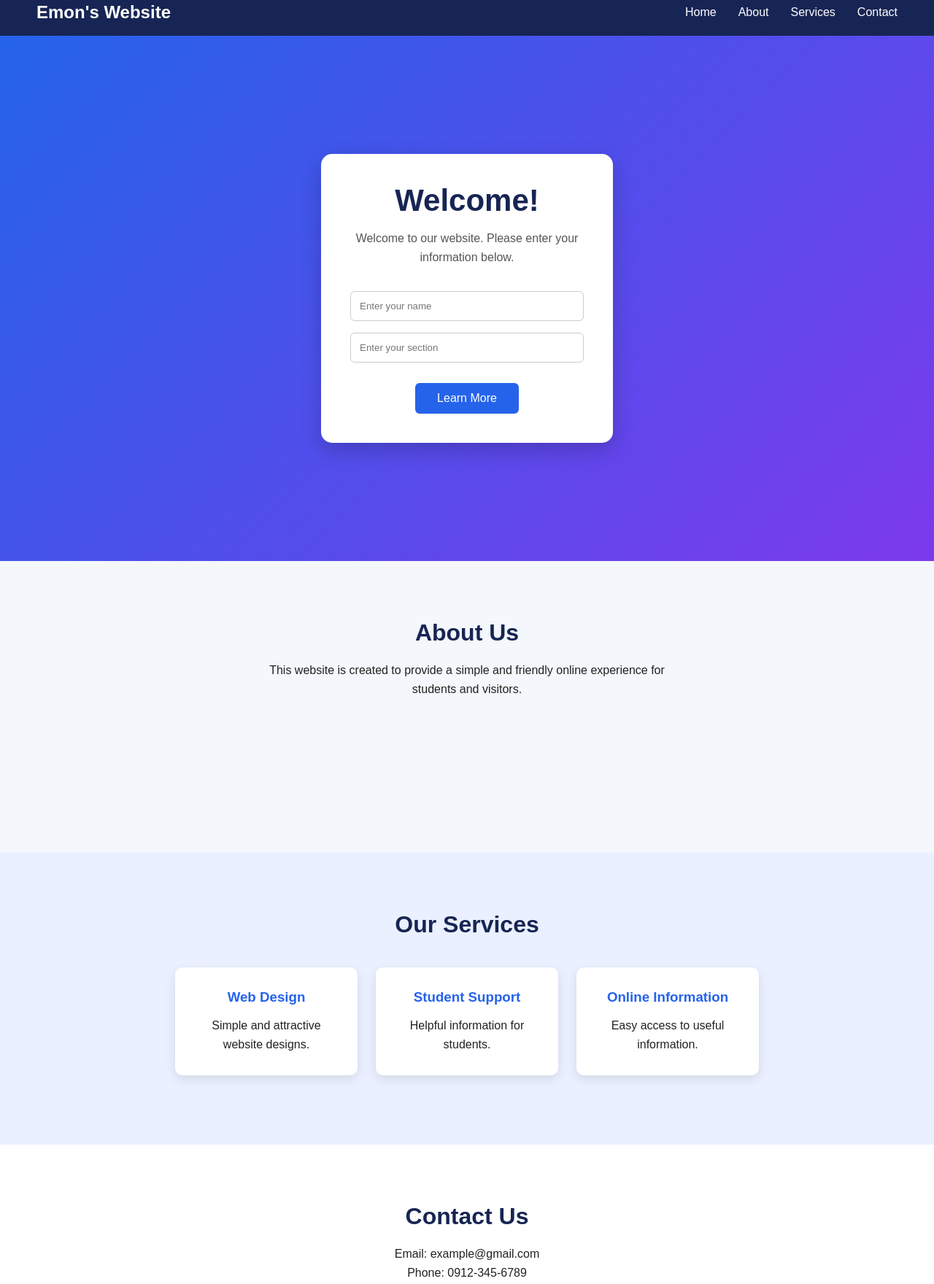
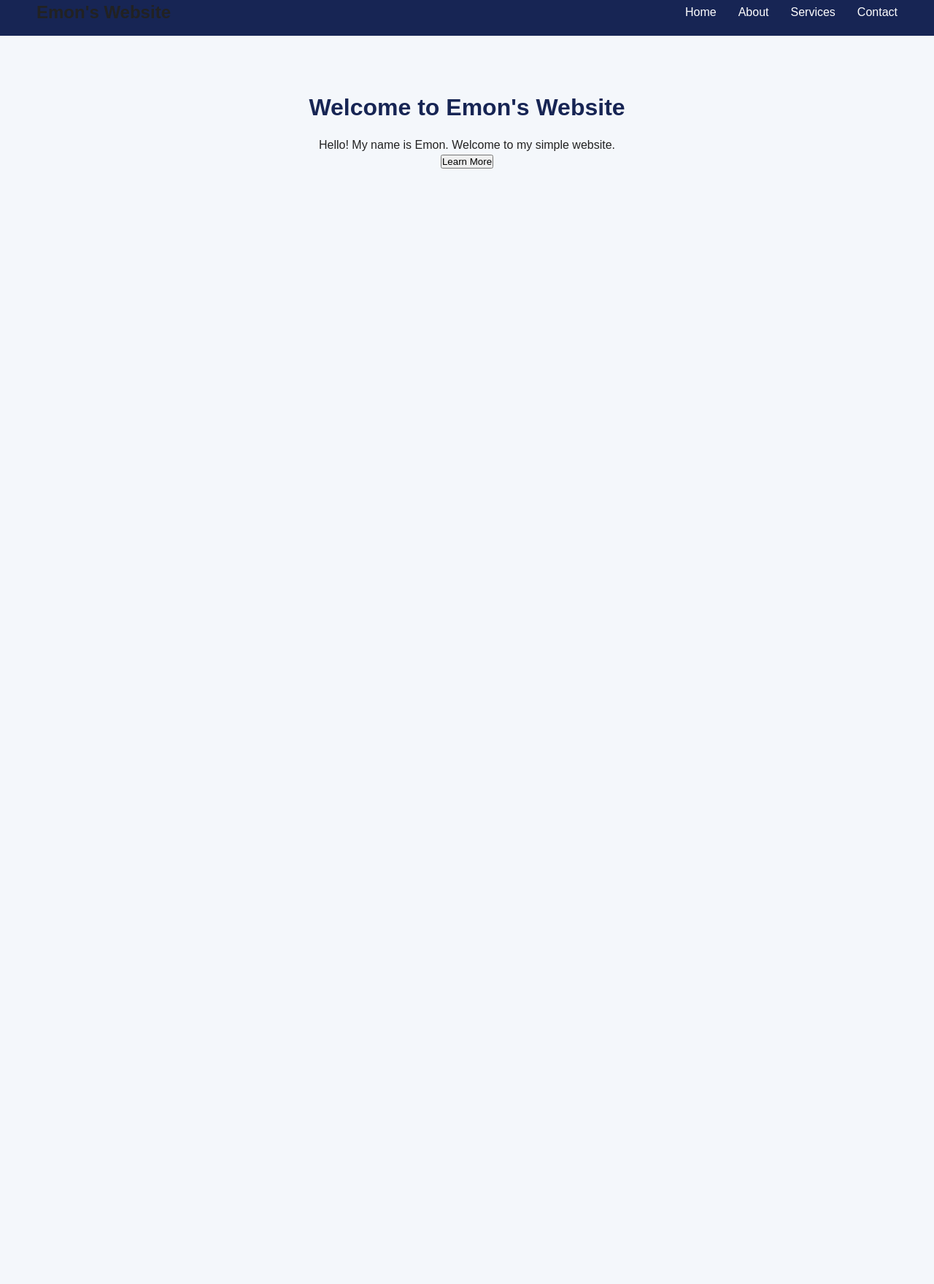
Before and after one commit to emon-boop/Emon-s-Web-with-Nav, a plain HTML site: page index.html in a window 1280 px wide. Shown: the part 15-1775 px from the top of the page at 73% size. After the commit the page ends 800 px from the top, so only its background shows below. Drawn offline with Linux system fonts and the light colour scheme.

Commit message:
Update index.html

```diff
--- a/index.html
+++ b/index.html
@@ -1,17 +1,13 @@
 <!DOCTYPE html>
-<html lang="en">
+<html>
 <head>
-    <meta charset="UTF-8">
-    <meta name="viewport" content="width=device-width, initial-scale=1.0">
-    <title>Welcome MON MAMON</title>
+    <title>Emon's Website</title>
     <link rel="stylesheet" href="style.css">
 </head>
-
 <body>
 
-    <!-- Navigation -->
     <nav>
-        <div class="logo">Emon's Website</div>
+        <h1>Emon's Website</h1>
 
         <ul>
             <li><a href="#home">Home</a></li>
@@ -21,56 +17,14 @@
         </ul>
     </nav>
 
-    <!-- Home -->
-    <section id="home" class="home">
-        <div class="welcome-box">
-            <h1>Welcome!</h1>
+    <section class="hero" id="home">
+        <h2>Welcome to Emon's Website</h2>
 
-            <p>Welcome to our website. Please enter your information below.</p>
+        <p>
+            Hello! My name is Emon. Welcome to my simple website.
+        </p>
 
-            <input type="text" placeholder="Enter your name">
-            <input type="text" placeholder="Enter your section">
-
-            <a href="#about" class="btn">Learn More</a>
-        </div>
-    </section>
-
-    <!-- About -->
-    <section id="about">
-        <h2>About Us</h2>
-        <p>
-            This website is created to provide a simple and friendly
-            online experience for students and visitors.
-        </p>
-    </section>
-
-    <!-- Services -->
-    <section id="services">
-        <h2>Our Services</h2>
-
-        <div class="cards">
-            <div class="card">
-                <h3>Web Design</h3>
-                <p>Simple and attractive website designs.</p>
-            </div>
-
-            <div class="card">
-                <h3>Student Support</h3>
-                <p>Helpful information for students.</p>
-            </div>
-
-            <div class="card">
-                <h3>Online Information</h3>
-                <p>Easy access to useful information.</p>
-            </div>
-        </div>
-    </section>
-
-    <!-- Contact -->
-    <section id="contact">
-        <h2>Contact Us</h2>
-        <p>Email: example@gmail.com</p>
-        <p>Phone: 0912-345-6789</p>
+        <button>Learn More</button>
     </section>
 
 </body>
```
